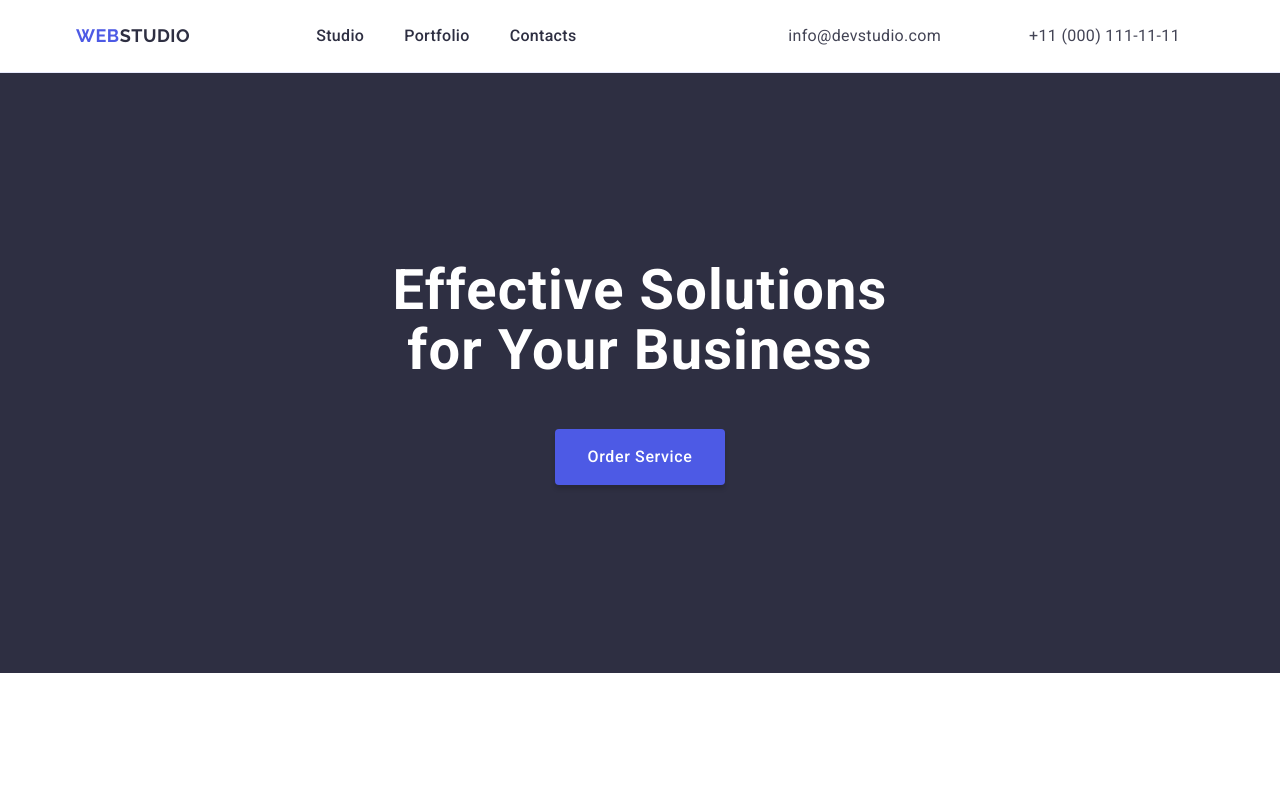
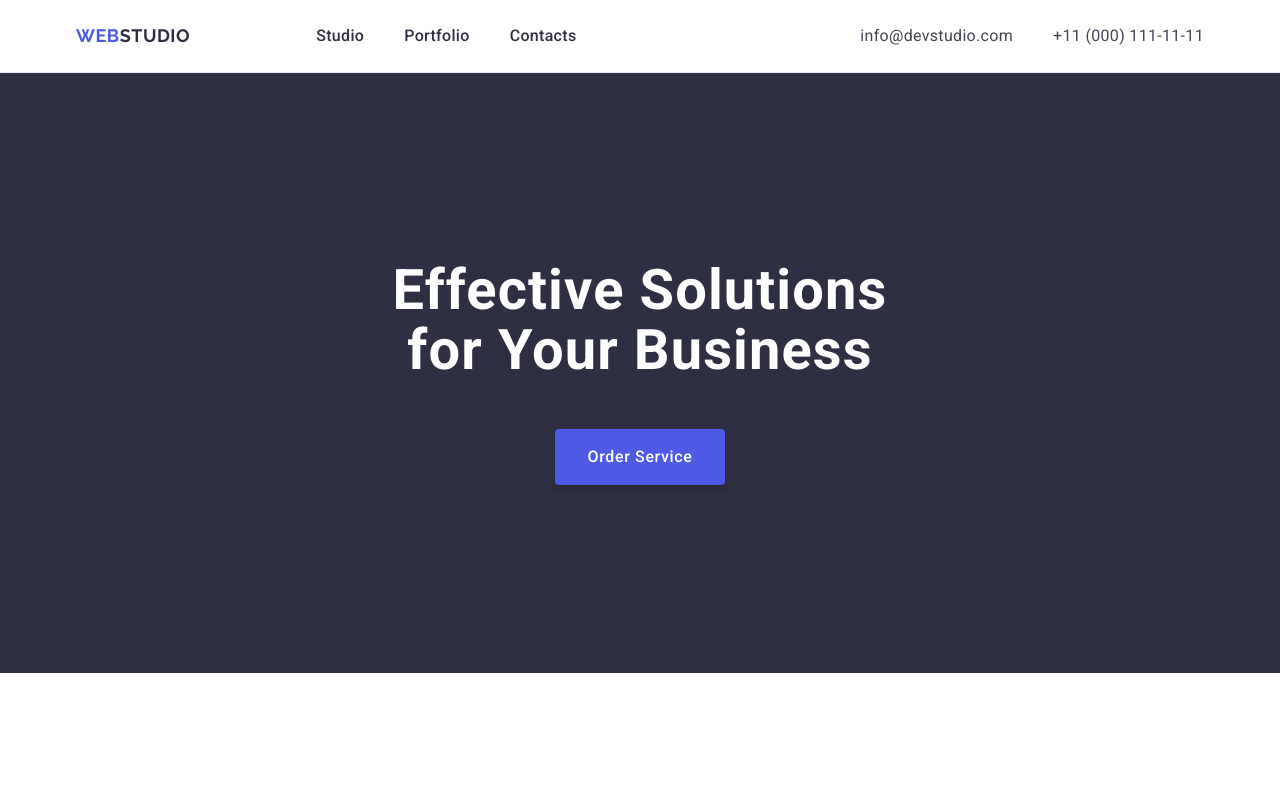
Before and after one commit to GalynaCher/goit-markup-hw-03, a plain HTML site: page index.html in a window 1280 px wide. Shown: the top 789 px of the page. Drawn offline with nearby package versions, Linux system fonts and the light colour scheme.

Commit message:
DZ#3: link padding correction

```diff
--- a/css/styles.css
+++ b/css/styles.css
@@ -138,7 +138,7 @@ address {
     line-height: 1.5;
     /*24px 150% */
     letter-spacing: 0.32px;
-    padding: 24px;
+    padding: 24px 0;
     display: block;
 }
 
```
